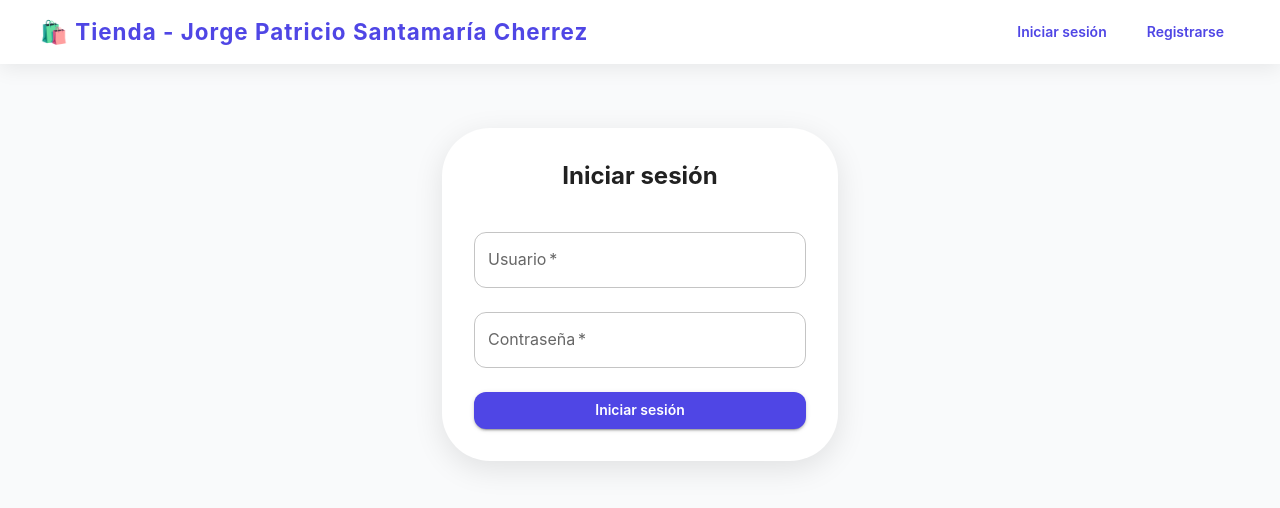
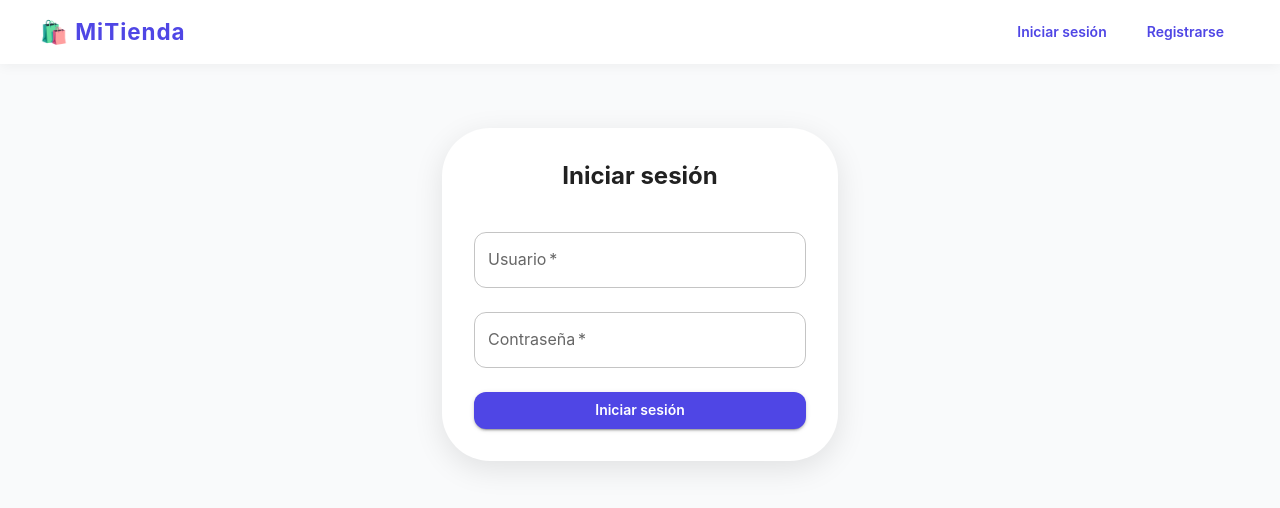
Before and after one commit to Patogol35/Hoy, a React (Vite) app: page /login in a window 1280 px wide. Shown: the top 508 px of the page. Built offline with nearby package versions, Linux system fonts and the light colour scheme.

Commit message:
Update Navbar.jsx

```diff
--- a/src/components/Navbar.jsx
+++ b/src/components/Navbar.jsx
@@ -46,7 +46,7 @@ export default function Navbar() {
         sx={{
           bgcolor: "white",
           color: "primary.main",
-          boxShadow: "0 4px 20px rgba(0,0,0,0.08)",
+          boxShadow: "0 2px 12px rgba(0,0,0,0.05)",
           px: 2,
         }}
       >
@@ -64,7 +64,7 @@ export default function Navbar() {
               fontSize: "1.4rem",
             }}
           >
-            🛍️ Tienda - Jorge Patricio Santamaría Cherrez
+            🛍️ MiTienda
           </Typography>
 
           {/* Menú */}
@@ -75,7 +75,7 @@ export default function Navbar() {
                 border: "1px solid",
                 borderColor: "primary.main",
                 color: "primary.main",
-                borderRadius: "999px",
+                borderRadius: "8px",
                 px: 2,
                 py: 0.5,
                 fontWeight: 600,
@@ -99,7 +99,7 @@ export default function Navbar() {
                     sx={{
                       textTransform: "none",
                       fontWeight: 600,
-                      borderRadius: "999px",
+                      borderRadius: "8px",
                       px: 2,
                       color: "primary.main",
                       "&:hover": {
@@ -118,7 +118,7 @@ export default function Navbar() {
                     sx={{
                       textTransform: "none",
                       fontWeight: 600,
-                      borderRadius: "999px",
+                      borderRadius: "8px",
                       px: 2,
                     }}
                   >
@@ -131,7 +131,7 @@ export default function Navbar() {
         </Toolbar>
       </AppBar>
 
-      {/* Drawer flotante para móvil */}
+      {/* Drawer flotante elegante */}
       <Drawer
         anchor="right"
         open={open}
@@ -143,8 +143,8 @@ export default function Navbar() {
             borderRadius: "16px 0 0 16px",
             bgcolor: "white",
             boxShadow: "0px 4px 20px rgba(0,0,0,0.1)",
-            mt: 10, // baja un poco desde arriba
-            overflow: "auto", // scroll interno
+            mt: 10,
+            overflow: "auto",
           },
         }}
       >
@@ -170,7 +170,7 @@ export default function Navbar() {
               onClick={item.action || (() => setOpen(false))}
               sx={{
                 mb: 1,
-                borderRadius: 2,
+                borderRadius: 1.5,
                 bgcolor: item.highlight ? "primary.main" : "transparent",
                 color: item.highlight ? "white" : "text.primary",
                 "&:hover": {
```
